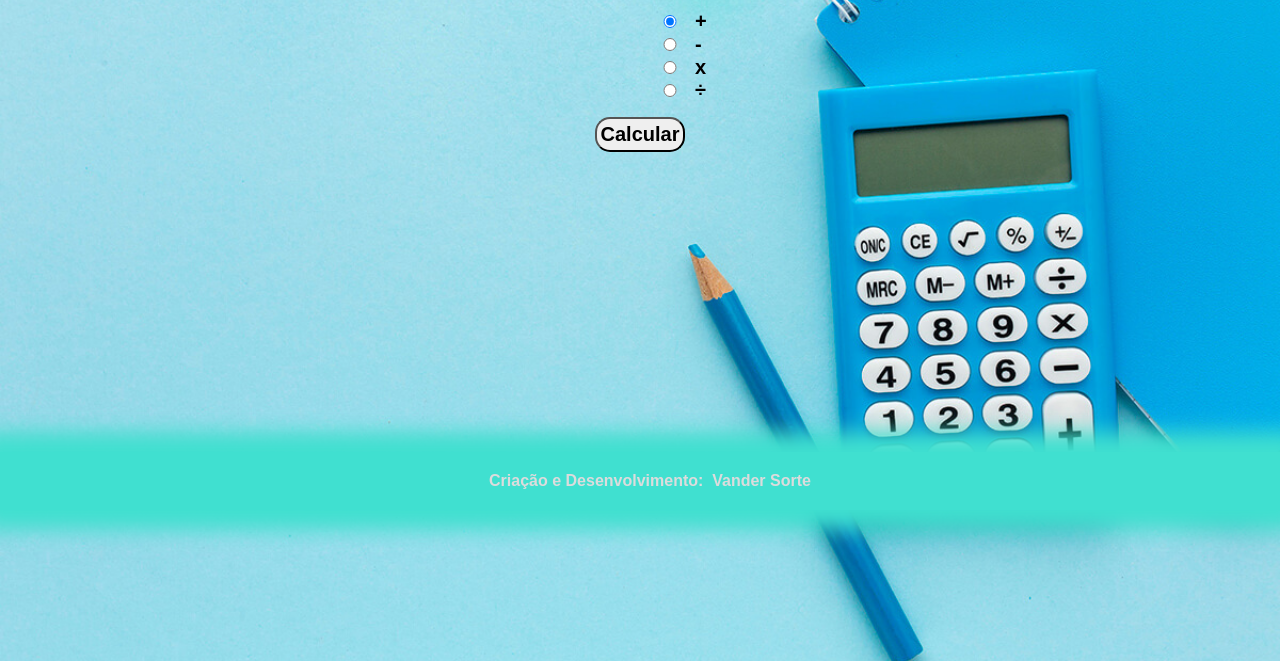
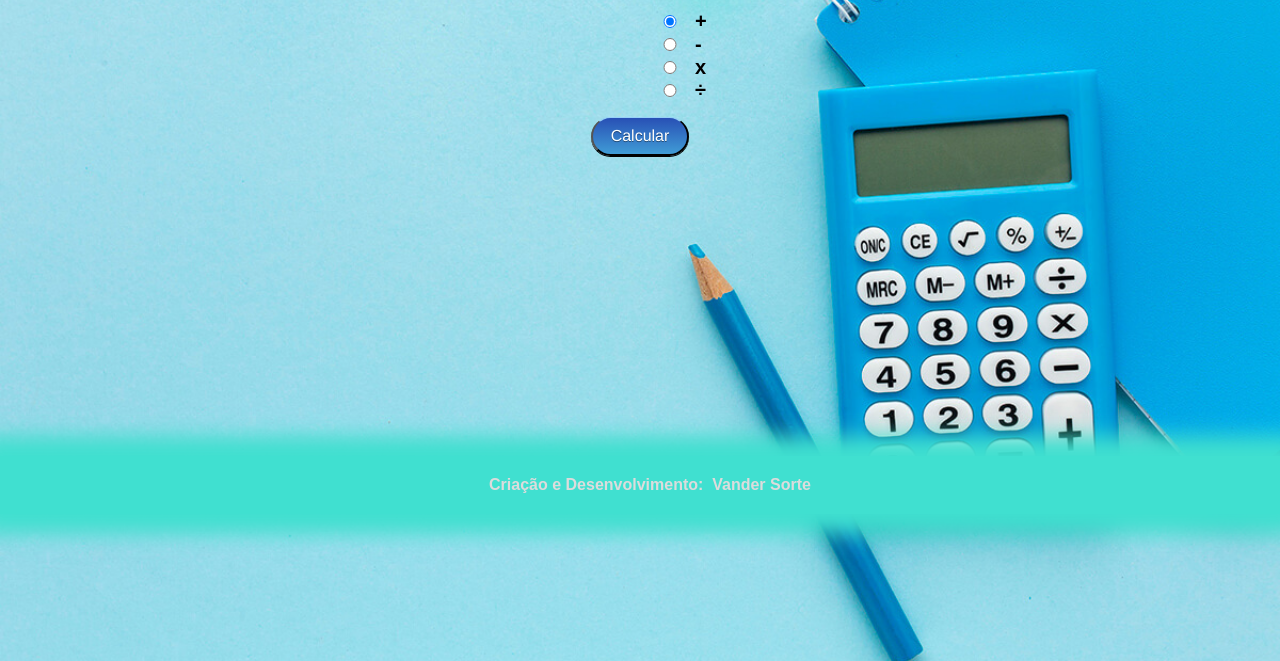
Before and after one commit to vandersorte/ModelodeTabuada, a plain HTML site: page index.html in a window 1280 px wide. Shown: the part 139-800 px from the top of the page. Drawn offline with Linux system fonts and the light colour scheme.

Commit message:
Separação por Pasta e Adição de Novas Opções

```diff
--- a/styles/style.css
+++ b/styles/style.css
@@ -50,15 +50,37 @@ body {
 }
 
 .calculate_button {
-    font-size: 20px;
-    padding: 4px;
-    font-weight: bold;
-    border-radius: 15px;
+    border-top: 1px solid #96d1f8;
+    background: #409cd6;
+    background: -webkit-gradient(linear, left top, left bottom, from(#2850b5), to(#409cd6));
+    background: -webkit-linear-gradient(top, #2850b5, #409cd6);
+    background: -moz-linear-gradient(top, #2850b5, #409cd6);
+    background: -ms-linear-gradient(top, #2850b5, #409cd6);
+    background: -o-linear-gradient(top, #2850b5, #409cd6);
+    padding: 9px 18px;
+    -webkit-border-radius: 40px;
+    -moz-border-radius: 40px;
+    border-radius: 40px;
+    -webkit-box-shadow: rgba(0, 0, 0, 1) 0 1px 0;
+    -moz-box-shadow: rgba(0, 0, 0, 1) 0 1px 0;
+    box-shadow: rgba(0, 0, 0, 1) 0 1px 0;
+    text-shadow: rgba(0, 0, 0, .4) 0 1px 0;
+    color: white;
+    font-size: 16px;
+    font-family: Helvetica, Arial, Sans-Serif;
+    text-decoration: none;
+    vertical-align: middle;
 }
 
 .calculate_button:hover {
-    color: turquoise;
-    box-shadow: 0 0 50px 5px turquoise;
+    border-top-color: #519dd6;
+    background: #519dd6;
+    color: #ccc;
+}
+
+.calculate_button:active {
+    border-top-color: #249dde;
+    background: #249dde;
 }
 
 .table_numbers {
```
